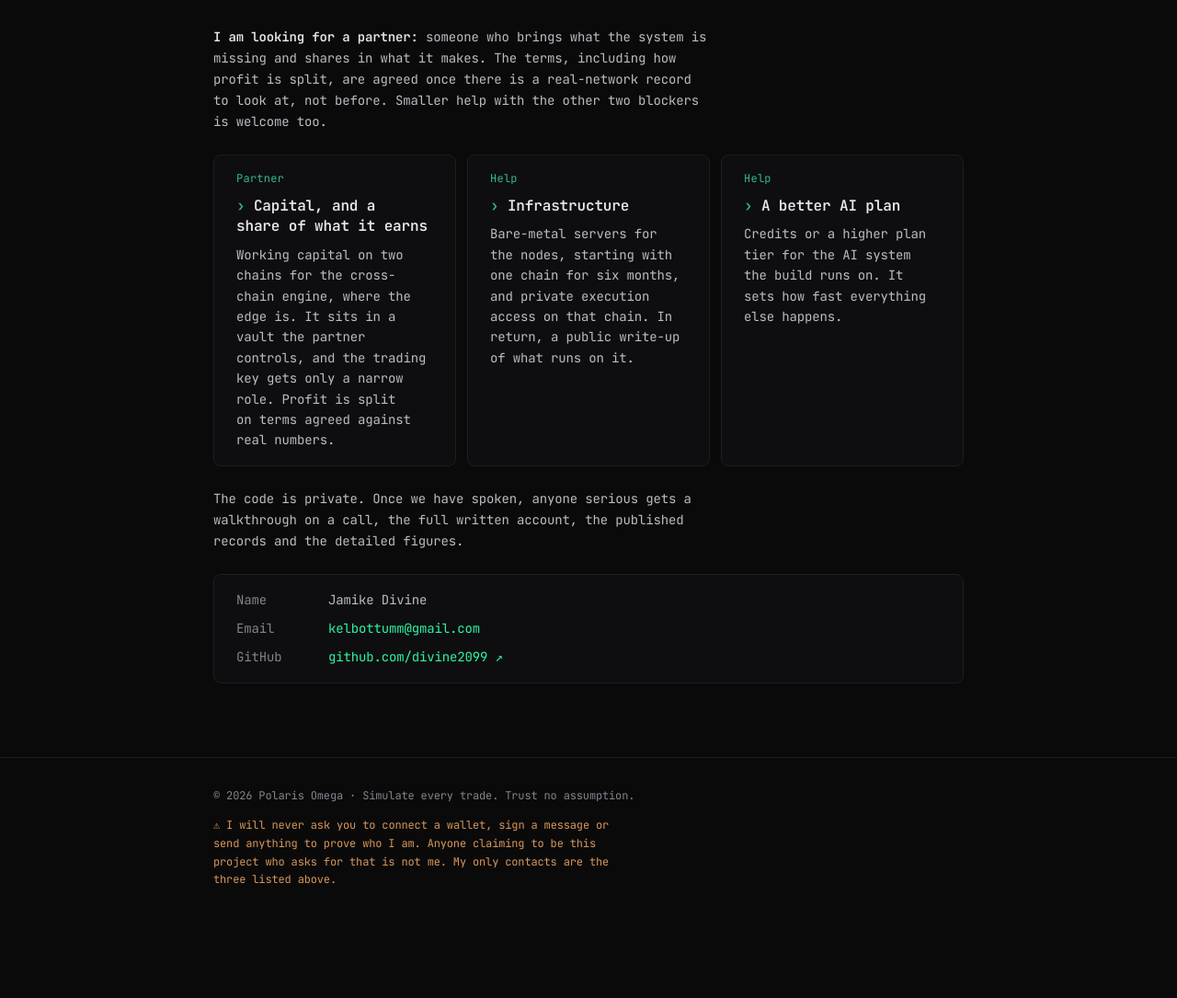
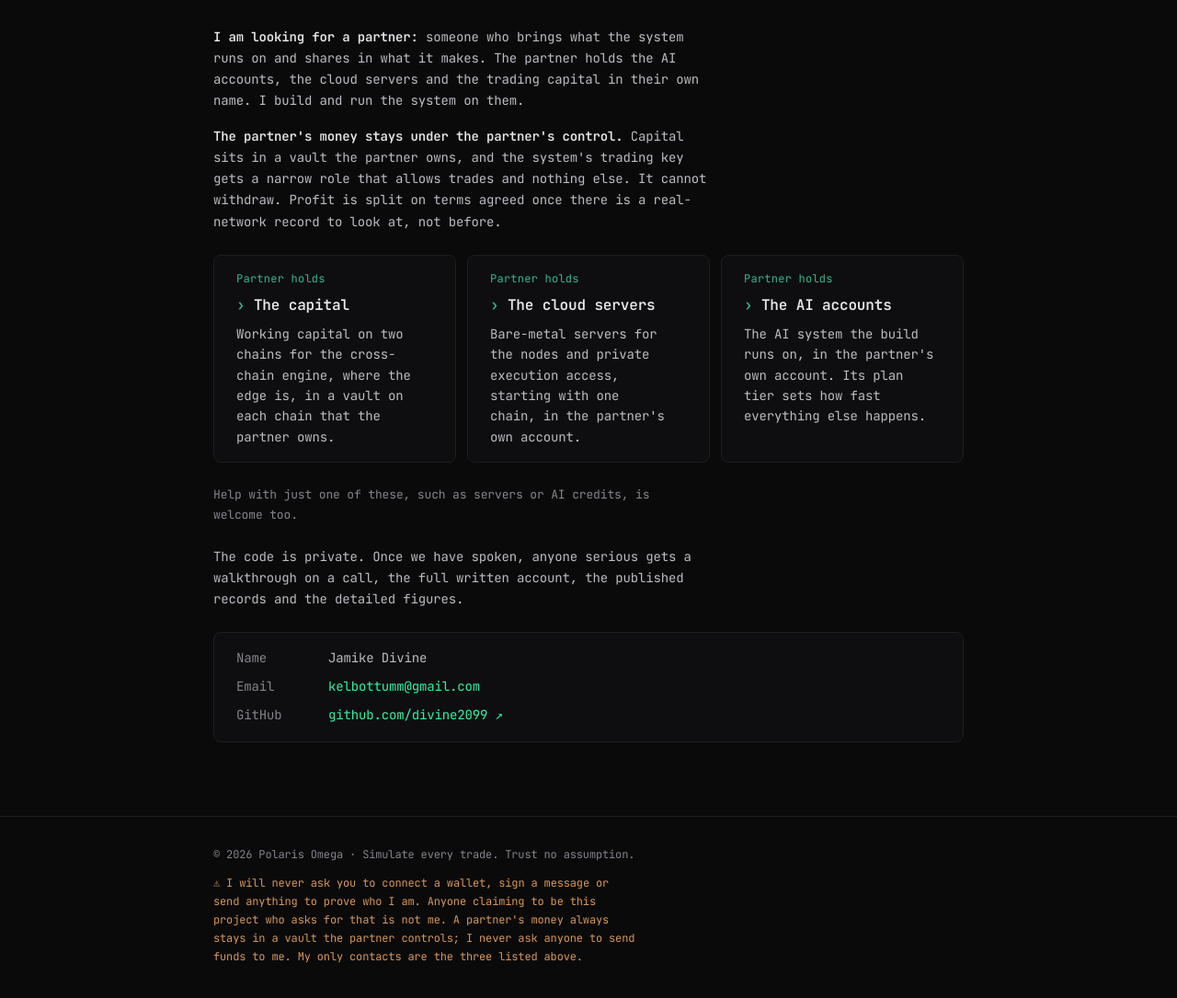
Before and after one commit to divine2099/polaris-omega, a plain HTML site: page index.html in a window 1280 px wide. Shown: the part 5342-6427 px from the top of the page at 92% size. Before the commit the page ends 6357 px from the top, so only its background shows below. Drawn offline with Linux system fonts and the light colour scheme.

Commit message:
Partner model: partner holds accounts, servers and capital

```diff
--- a/index.html
+++ b/index.html
@@ -127,12 +127,16 @@
 
     <section class="section" id="help">
       <div class="section-head"><span class="section-num">#06</span><h2 class="section-title">Work with me</h2><span class="section-note">A partner, not a sponsor</span></div>
-      <div class="prose"><p><strong>I am looking for a partner:</strong> someone who brings what the system is missing and shares in what it makes. The terms, including how profit is split, are agreed once there is a real-network record to look at, not before. Smaller help with the other two blockers is welcome too.</p></div>
+      <div class="prose">
+        <p><strong>I am looking for a partner:</strong> someone who brings what the system runs on and shares in what it makes. The partner holds the AI accounts, the cloud servers and the trading capital in their own name. I build and run the system on them.</p>
+        <p><strong>The partner's money stays under the partner's control.</strong> Capital sits in a vault the partner owns, and the system's trading key gets a narrow role that allows trades and nothing else. It cannot withdraw. Profit is split on terms agreed once there is a real-network record to look at, not before.</p>
+      </div>
       <div class="cards three">
-        <div class="card"><span class="k">Partner</span><h3>Capital, and a share of what it earns</h3><p>Working capital on two chains for the cross-chain engine, where the edge is. It sits in a vault the partner controls, and the trading key gets only a narrow role. Profit is split on terms agreed against real numbers.</p></div>
-        <div class="card"><span class="k">Help</span><h3>Infrastructure</h3><p>Bare-metal servers for the nodes, starting with one chain for six months, and private execution access on that chain. In return, a public write-up of what runs on it.</p></div>
-        <div class="card"><span class="k">Help</span><h3>A better AI plan</h3><p>Credits or a higher plan tier for the AI system the build runs on. It sets how fast everything else happens.</p></div>
+        <div class="card"><span class="k">Partner holds</span><h3>The capital</h3><p>Working capital on two chains for the cross-chain engine, where the edge is, in a vault on each chain that the partner owns.</p></div>
+        <div class="card"><span class="k">Partner holds</span><h3>The cloud servers</h3><p>Bare-metal servers for the nodes and private execution access, starting with one chain, in the partner's own account.</p></div>
+        <div class="card"><span class="k">Partner holds</span><h3>The AI accounts</h3><p>The AI system the build runs on, in the partner's own account. Its plan tier sets how fast everything else happens.</p></div>
       </div>
+      <p class="aside">Help with just one of these, such as servers or AI credits, is welcome too.</p>
       <div class="prose"><p>The code is private. Once we have spoken, anyone serious gets a walkthrough on a call, the full written account, the published records and the detailed figures.</p></div>
       <div class="contact">
         <div class="line"><span class="key">Name</span><span class="val">Jamike Divine</span></div>
@@ -147,7 +151,7 @@
 <footer>
   <div class="wrap">
     <span>© 2026 Polaris Omega · Simulate every trade. Trust no assumption.</span>
-    <span class="warn">⚠ I will never ask you to connect a wallet, sign a message or send anything to prove who I am. Anyone claiming to be this project who asks for that is not me. My only contacts are the three listed above.</span>
+    <span class="warn">⚠ I will never ask you to connect a wallet, sign a message or send anything to prove who I am. Anyone claiming to be this project who asks for that is not me. A partner's money always stays in a vault the partner controls; I never ask anyone to send funds to me. My only contacts are the three listed above.</span>
   </div>
 </footer>
 
```
Also changed, not shown: architecture.html (+1 -1 lines).
